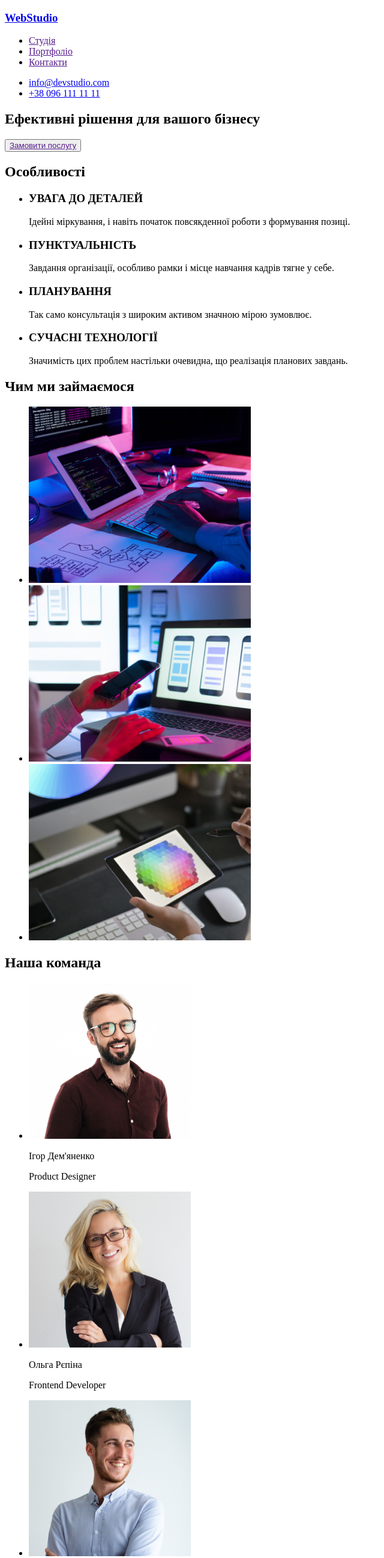
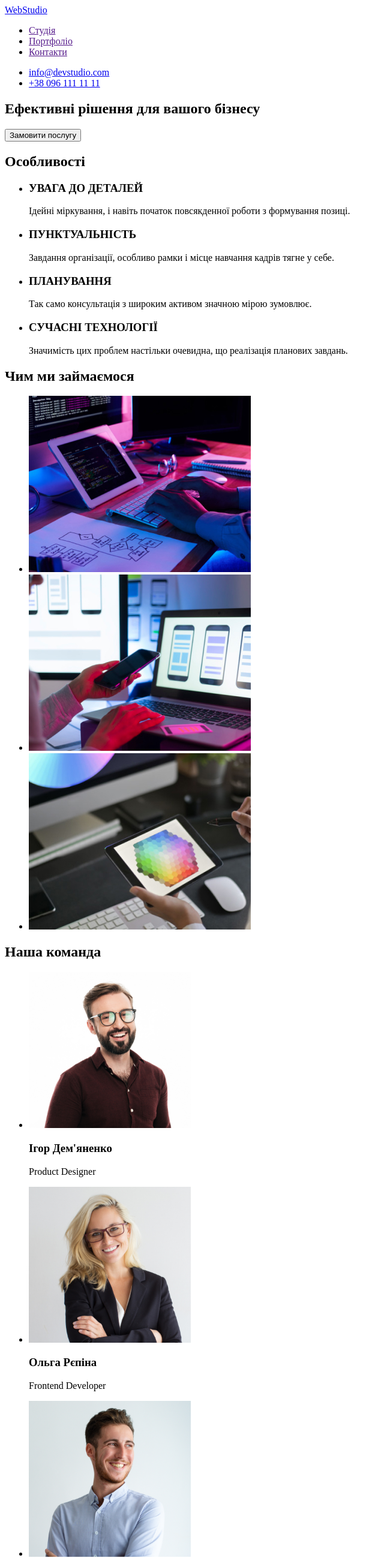
Before and after one commit to LukeWesker/goit-markup-hw-01, a plain HTML site: page index.html in a window 1280 px wide. Shown: the top 2598 px of the page at 60% size, without its empty margins (0-640 px from the left). Drawn offline with Linux system fonts and the light colour scheme.

Commit message:
Update index.html

```diff
--- a/index.html
+++ b/index.html
@@ -10,7 +10,7 @@
     <!--Шапка сайта-->
     <header>
       <nav>
-        <a href="/"><h3 lang="en">WebStudio</h3></a>
+        <a lang="en" href="/">WebStudio</a>
         <ul>
             <li><a href="">Cтудія</a></li>
             <li><a href="">Портфоліо</a></li>
@@ -27,7 +27,7 @@
         <!--Баннер-->
         <section>
             <h1>Ефективні рішення для вашого бізнесу</h1>
-            <button><a href="">Замовити послугу</a></button>
+            <button type="button">Замовити послугу</button>
         </section>
         <!--Преимущества-->
         <section>
@@ -65,22 +65,22 @@
             <ul>
                 <li>
                     <img src="img/igor.jpg" alt="дизайнер продукту" width="270">
-                    <p>Ігор Дем'яненко</p>
+                    <h3>Ігор Дем'яненко</h3>
                     <p>Product Designer</p>
                 </li>
                 <li>
                     <img src="img/olga.jpg" alt="фронтенд" width="270">
-                    <p>Ольга Рєпіна</p>
+                    <h3>Ольга Рєпіна</h3>
                     <p>Frontend Developer</p>
                 </li>
                 <li>
                     <img src="img/mikola.jpg" alt="маркетинг" width="270">
-                    <p>Микола Тарасов</p>
+                    <h3>Микола Тарасов</h3>
                     <p>Marketing</p>
                 </li>
                 <li>
                     <img src="img/mihail.jpg" alt="дизайнер" width="270">
-                    <p>Михайло Єрмаков</p>
+                    <h3>Михайло Єрмаков</h3>
                     <p>UI Designer</p>
                 </li>
             </ul>
@@ -88,10 +88,10 @@
     </main>
     <!--Адресс-->
     <footer>
-    <a href="/"><h3 lang="en">WebStudio</h3></a>
+        <a lang="en" href="/">WebStudio</a>
         <address>
         <ul>
-        <li>м. Київ, пр-т Лесі Українки, 26</li>
+        <li><a href="https://goo.gl/maps/dq6vSJGT3PLLCz8e8" target="_blank" rel="noopener noreferrer nofollow">м. Київ, пр-т Лесі Українки, 26</a></li>
         <li><a href="mailto:info@example.com">info@example.com</a></li>
         <li><a href="tel:+380991111111">+38 099 111 11 11</a></li>
         </ul>
```
